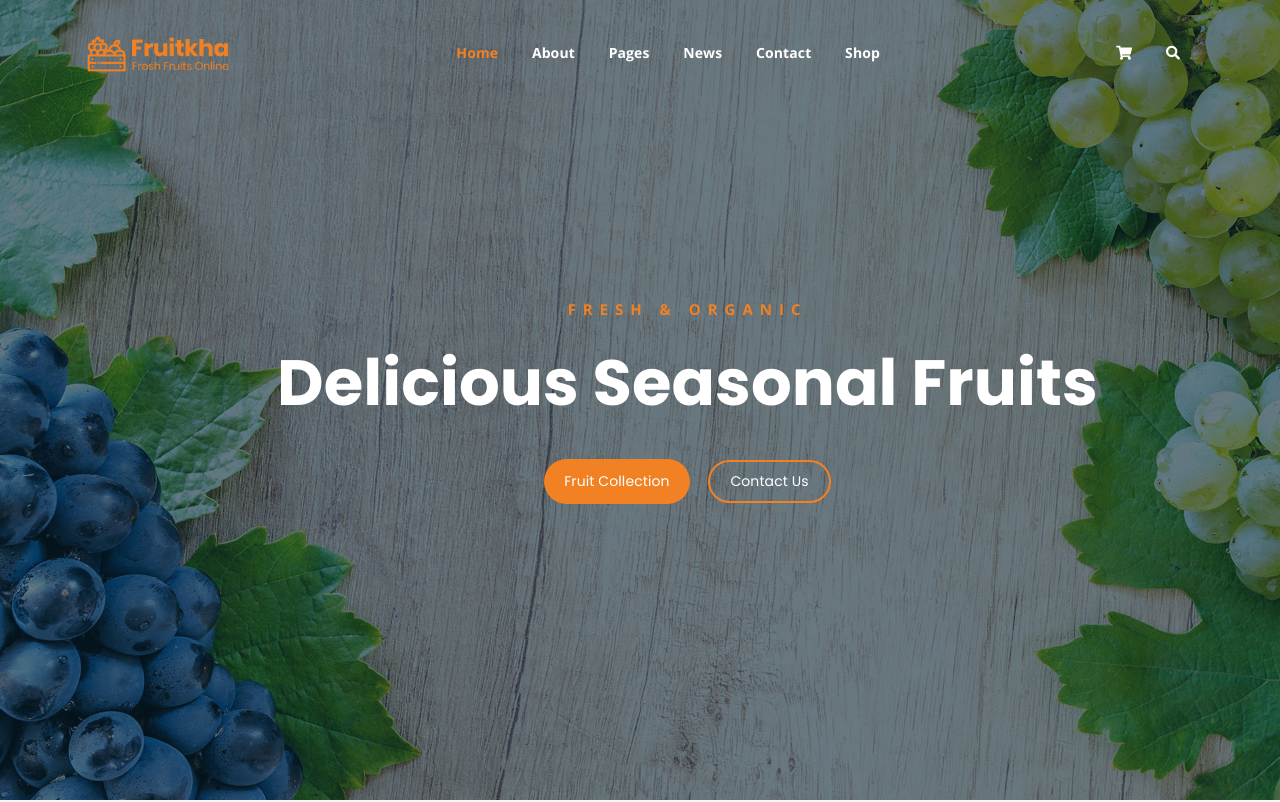
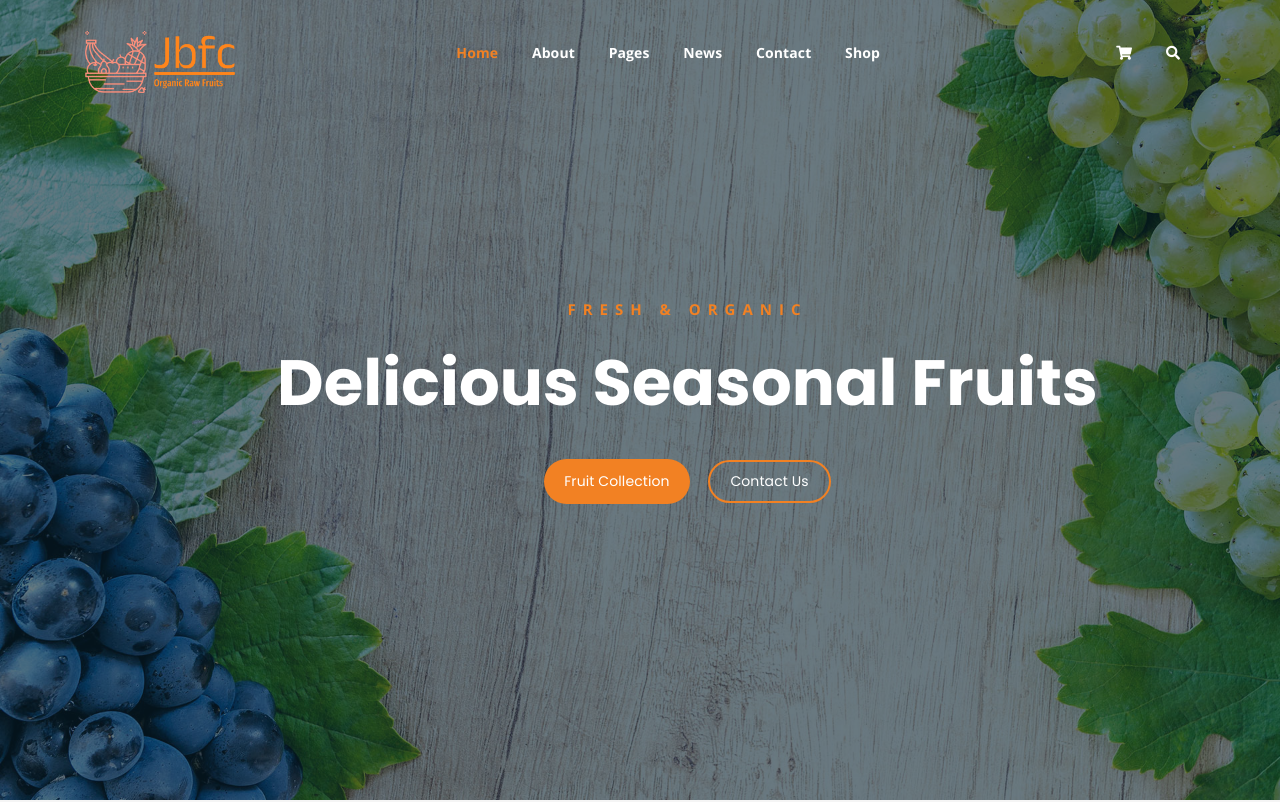
Before and after one commit to AkashSwamy06/jbfc, a plain HTML site: page index.html in a window 1280 px wide. Shown: the top 802 px of the page. Drawn offline with nearby package versions, Linux system fonts and the light colour scheme.

Commit message:
img updated

```diff
--- a/index.html
+++ b/index.html
@@ -51,7 +51,7 @@
 						<!-- logo -->
 						<div class="site-logo">
 							<a href="index.html">
-								<img src="assets/img/logo.png" alt="">
+								<img src="assets/img/jbfc-logo.png" alt="">
 							</a>
 						</div>
 						<!-- logo -->
```
Also changed, not shown: assets/img/jbfc-logo.png (added).
